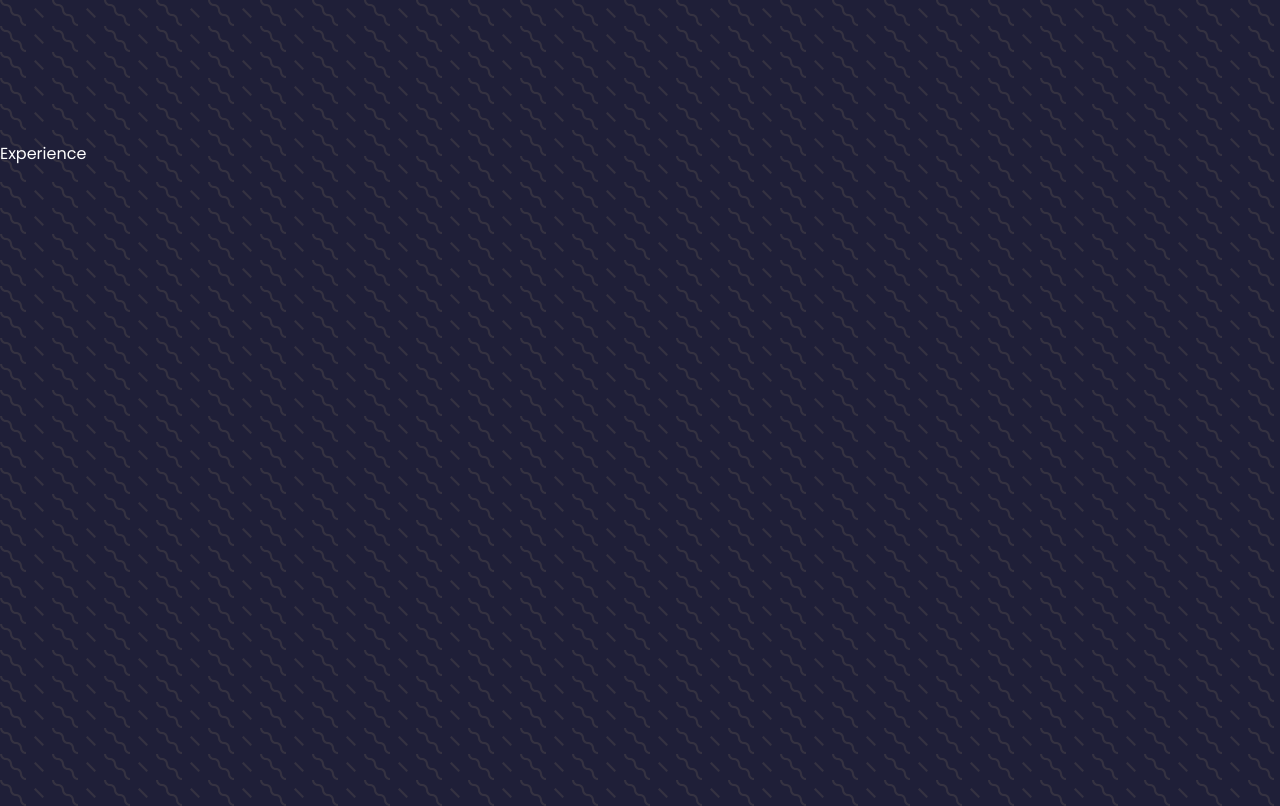
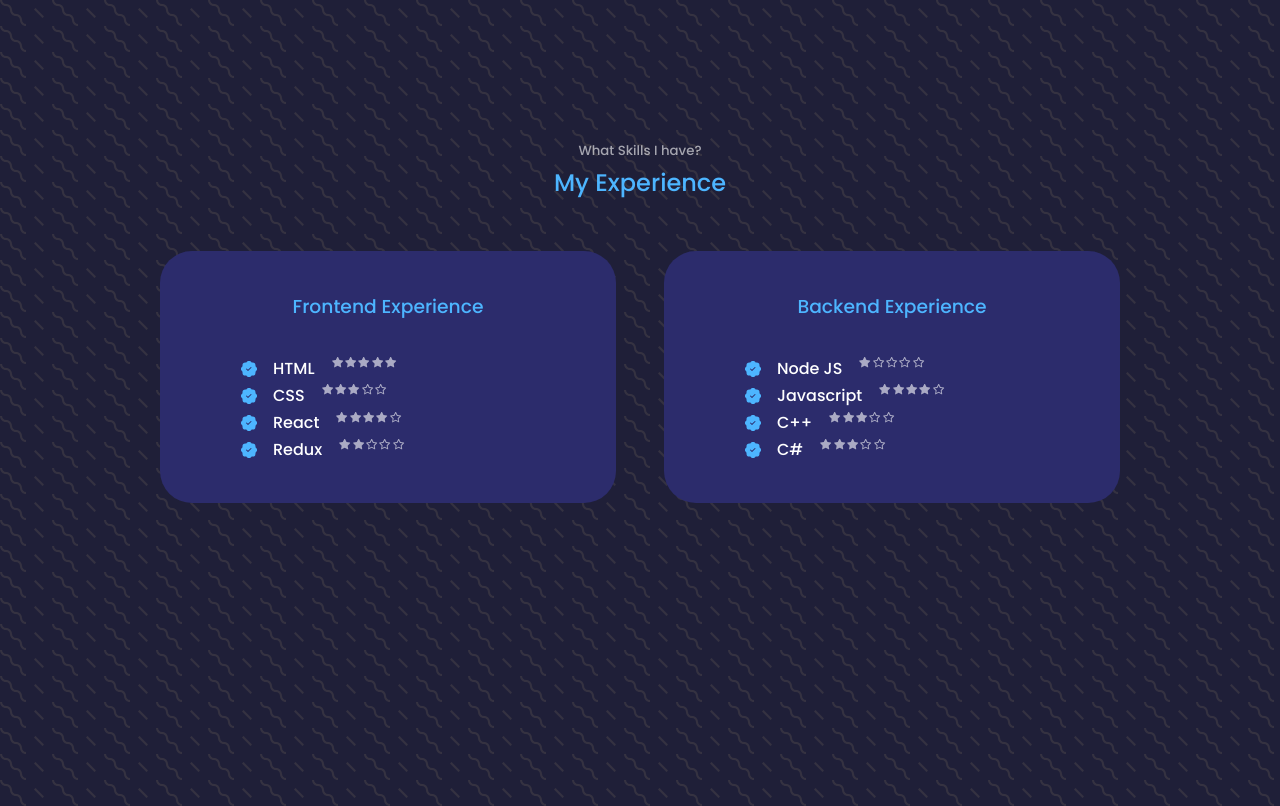
Before and after one commit to saubhagyaashish/PORTFOLIO, a React (Create React App) app: page / in a window 1280 px wide. Shown: the part 1716-2522 px from the top of the page. Built offline with nearby package versions, Linux system fonts and the light colour scheme.

Commit message:
Experience Page Done

```diff
--- a/src/components/Experience/Experience.jsx
+++ b/src/components/Experience/Experience.jsx
@@ -1,10 +1,82 @@
-import React from 'react';
+import React from "react";
+import "./experience.css";
+import { BsPatchCheckFill } from "react-icons/bs";
+import StarRatings from "./StarRatings";
 
 const Experience = () => {
   return (
-  <section id='experience'>
-Experience
-  </section>
+    <section id="experience">
+      <h5>What Skills I have?</h5>
+      <h2>My Experience</h2>
+      <div className="container experience_container">
+        <div className="experienced_frontend">
+          <h3>Frontend Experience</h3>
+          <div className="experience_content">
+            <article className="experience_details">
+              <BsPatchCheckFill className="experience_details-icons" />
+
+                <h4>HTML</h4>
+                <small className="text-light" ><StarRatings stars={5}/></small>
+
+            </article>
+            <article className="experience_details">
+              <BsPatchCheckFill className="experience_details-icons" />
+
+                <h4>CSS</h4>
+                <small className="text-light"><StarRatings stars={3}/></small>
+
+            </article>
+            <article className="experience_details">
+              <BsPatchCheckFill className="experience_details-icons" />
+
+                <h4>React</h4>
+                <small className="text-light"><StarRatings stars={4}/></small>
+
+            </article>
+            <article className="experience_details">
+              <BsPatchCheckFill className="experience_details-icons" />
+
+                <h4>Redux</h4>
+                <small className="text-light"><StarRatings stars={2}/></small>
+
+            </article>
+          </div>
+        </div>
+        <div className="experienced_backend">
+          <h3>Backend Experience</h3>
+          <div className="experience_content">
+            <article className="experience_details">
+              <BsPatchCheckFill className="experience_details-icons" />
+
+                <h4>Node JS</h4>
+                <small className="text-light"><StarRatings stars={1}/></small>
+
+            </article>
+            <article className="experience_details">
+              <BsPatchCheckFill className="experience_details-icons" />
+
+                <h4>Javascript</h4>
+                <small className="text-light"><StarRatings stars={4}/></small>
+
+            </article>
+            <article className="experience_details">
+              <BsPatchCheckFill className="experience_details-icons" />
+
+                <h4>C++</h4>
+                <small className="text-light"><StarRatings stars={3}/></small>
+
+            </article>
+            <article className="experience_details">
+              <BsPatchCheckFill className="experience_details-icons" />
+
+                <h4>C#</h4>
+                <small className="text-light"><StarRatings stars={3}/></small>
+
+            </article>
+          </div>
+        </div>
+      </div>
+    </section>
   );
 };
 
--- /dev/null
+++ b/src/components/Experience/StarRatings.jsx
@@ -0,0 +1,22 @@
+import React from "react";
+import { AiFillStar, AiOutlineStar } from "react-icons/ai";
+
+const StarRatings = (props) => {
+  function ratings() {
+    var totalStars = [];
+    for (let i = 0; i < 5; i++) {
+      if (i <props.stars) {
+        totalStars.push(<AiFillStar />);
+      } else totalStars.push(<AiOutlineStar />);
+    }
+    return totalStars;
+  }
+
+  return (
+    <>
+      {ratings()}
+    </>
+  );
+};
+
+export default StarRatings;
--- /dev/null
+++ b/src/components/Experience/experience.css
@@ -0,0 +1,42 @@
+.experience_container{
+    display: grid;
+    grid-template-columns: 1fr 1fr;
+    gap: 3rem;
+}
+
+.experience_container > div{
+    background: var(--color-bg-variant);
+    padding: 2.4rem 5rem;
+    border-radius: 2rem;
+    border: 1px solid transparent;
+    transition:var(--transition);
+}
+
+.experience_container > div:hover{
+    background: transparent;
+    border-color: var(--color-primary-variant);
+    cursor: default;
+}
+
+.experience_container > div h3{
+    text-align: center;
+    margin-bottom: 2rem;
+    color: var(--color-primary);
+}
+
+
+.experience_content{
+    display: grid;
+    /* grid-template-columns: 1fr 1fr;
+    row-gap: 2rem; */
+}
+
+
+.experience_details{
+    display: flex;
+    gap: 1rem;
+}
+.experience_details-icons{
+    margin-top: 6px;
+    color: var(--color-primary);
+}
```
Also changed, not shown: src/components/Services/Services.jsx (+6 -1 lines), src/index.css (line endings or trailing spaces).
